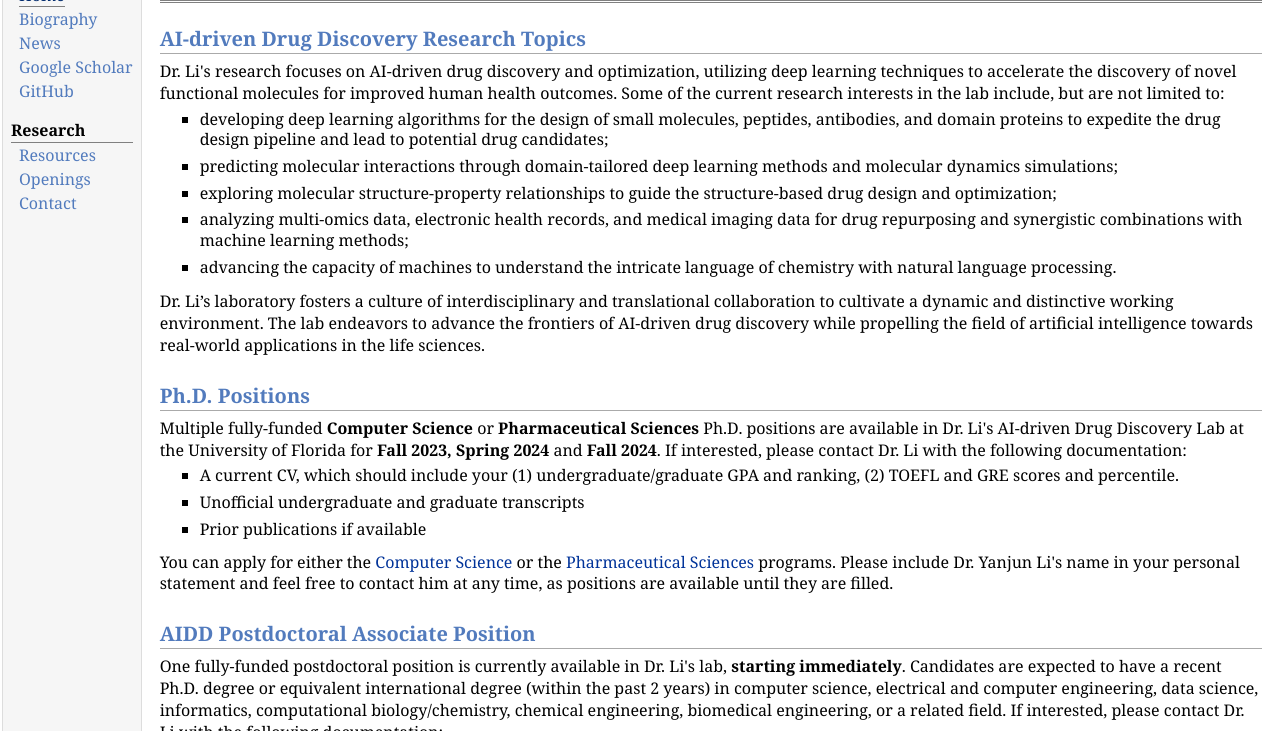
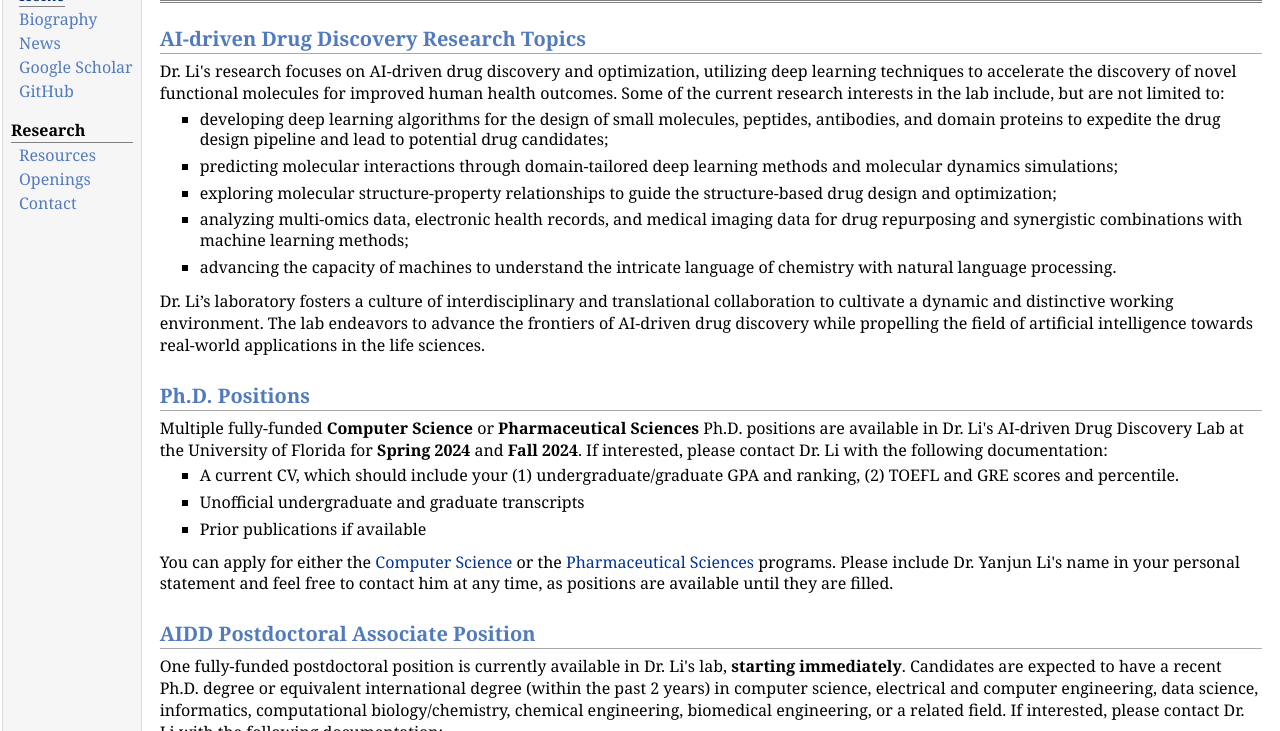
Before and after one commit to yanjunlics/yanjunlics.github.io, a plain HTML site: page openings.html in a window 1280 px wide. Shown: the part 69-800 px from the top of the page. Drawn offline with Linux system fonts and the light colour scheme.

Commit message:
rm 2023 Fall

```diff
--- a/openings.html
+++ b/openings.html
@@ -43,7 +43,7 @@
         Dr. Li’s laboratory fosters a culture of interdisciplinary and translational collaboration to cultivate a dynamic and distinctive working environment. The lab endeavors to advance the frontiers of AI-driven drug discovery while propelling the field of artificial intelligence towards real-world applications in the life sciences.
 
         <h2>Ph.D. Positions</h2>
-        Multiple fully-funded <b>Computer Science</b> or <b>Pharmaceutical Sciences</b> Ph.D. positions are available in Dr. Li's AI-driven Drug Discovery Lab at the University of Florida for <b>Fall 2023, Spring 2024</b> and <b>Fall 2024</b>.
+        Multiple fully-funded <b>Computer Science</b> or <b>Pharmaceutical Sciences</b> Ph.D. positions are available in Dr. Li's AI-driven Drug Discovery Lab at the University of Florida for <b>Spring 2024</b> and <b>Fall 2024</b>.
         If interested, please contact Dr. Li with the following documentation:
         <ul>
           <li><p>A current CV, which should include your (1) undergraduate/graduate GPA and ranking, (2) TOEFL and GRE scores and percentile.</p></li>
```
